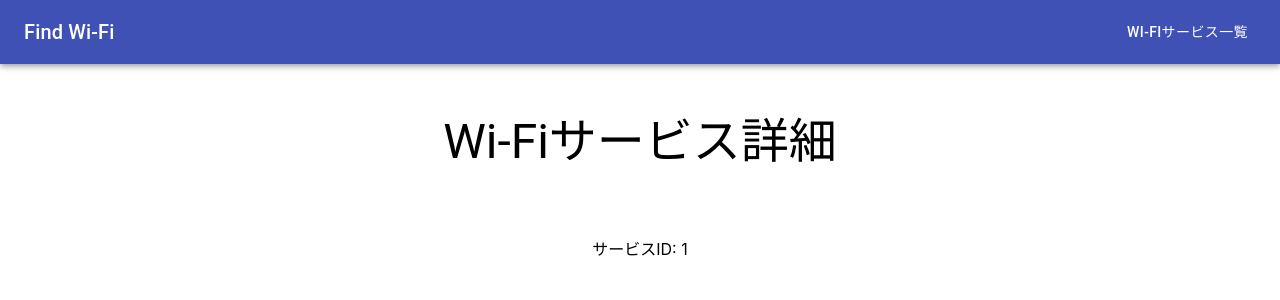
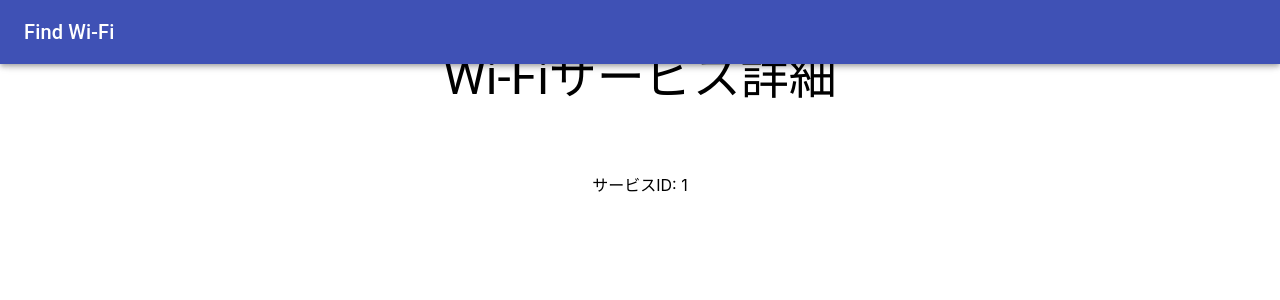
Before and after one commit to KotaTanaka/react-frontend-sandbox, a React (Create React App) app: page /services/1 in a window 1280 px wide. Shown: the top 300 px of the page. Built offline with nearby package versions, Linux system fonts and the light colour scheme.

Commit message:
feat: サイドバー導入に伴うヘッダ調整

```diff
--- a/src/components/Header.tsx
+++ b/src/components/Header.tsx
@@ -1,6 +1,6 @@
 import React from 'react';
 import styled from 'styled-components';
-import { AppBar, Toolbar, Typography, Button } from '@material-ui/core';
+import { AppBar, Toolbar, Typography } from '@material-ui/core';
 import { createStyles, makeStyles, Theme } from '@material-ui/core/styles';
 
 // from app
@@ -9,19 +9,15 @@ import usePageTransition from 'src/hooks/usePageTransition';
 /** 固定ヘッダー */
 const Header: React.FC = () => {
   const classes = useStyles();
-  const { moveToHome, moveToServices } = usePageTransition();
+
+  const { moveToHome } = usePageTransition();
 
   return (
-    <AppBar position="static">
-      <Toolbar className={classes.toolbar}>
-        <BarLeft>
-          <Title onClick={moveToHome}>
-            <Typography variant="h6">Find Wi-Fi</Typography>
-          </Title>
-        </BarLeft>
-        <Button color="inherit" onClick={moveToServices}>
-          Wi-Fiサービス一覧
-        </Button>
+    <AppBar position="fixed" className={classes.appBar}>
+      <Toolbar>
+        <Title onClick={moveToHome}>
+          <Typography variant="h6">Find Wi-Fi</Typography>
+        </Title>
       </Toolbar>
     </AppBar>
   );
@@ -30,14 +26,11 @@ const Header: React.FC = () => {
 // styles
 const useStyles = makeStyles((theme: Theme) =>
   createStyles({
-    toolbar: {
-      flexGrow: 1,
+    appBar: {
+      zIndex: theme.zIndex.drawer + 1,
     },
   }),
 );
-const BarLeft = styled.div`
-  flex-grow: 1;
-`;
 const Title = styled.div`
   cursor: pointer;
 `;
```
